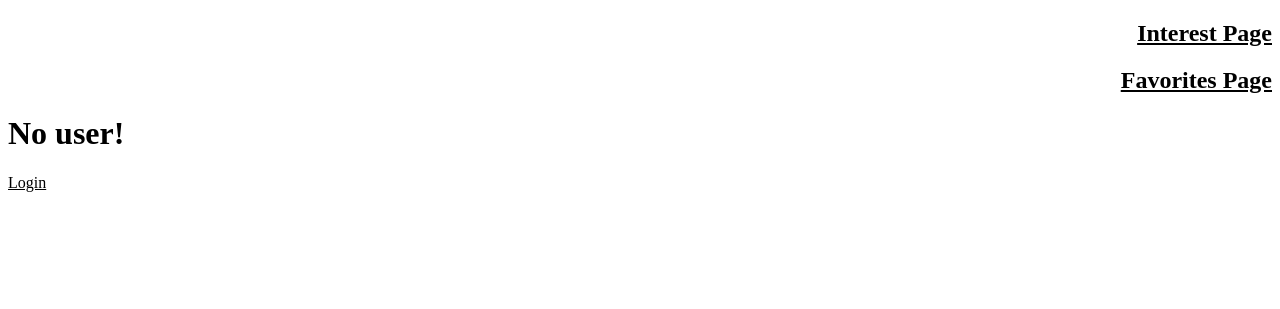
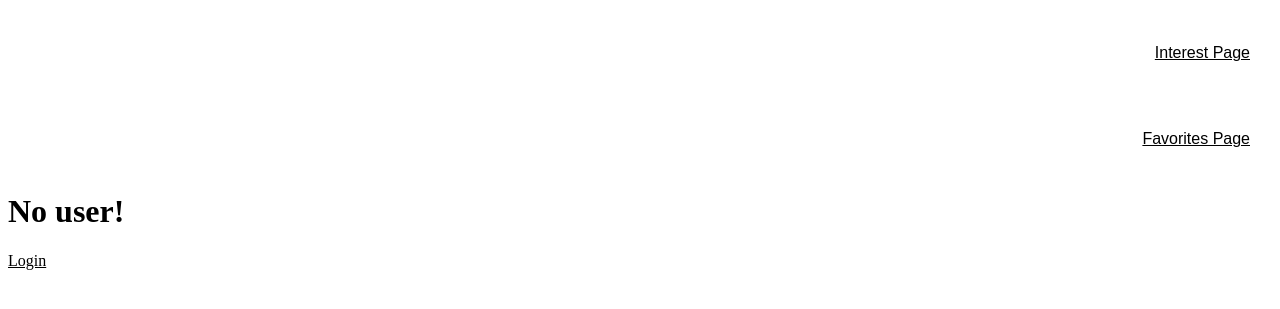
Before and after one commit to Jamielabed/Todo_project, a Python web app: template templates/content.html in a window 1280 px wide. Shown: the top 309 px of the page. Run offline with Jinja, Linux system fonts and the light colour scheme; the template is opened without the code that fills it: most values are stand-ins (such as "Sample title", 1, 10 or a date in 2020).

Commit message:
messing around w/ bgs in favs page

```diff
--- a/css/InterestPage.css
+++ b/css/InterestPage.css
@@ -6,9 +6,8 @@ body {
   color: black;
   font-size: 20px;
   font-family: 'Fascinate', cursive;
+}
 
-
-}
 #container{
   width: 50%;
   margin-left: 500px;
--- a/css/favorites.css
+++ b/css/favorites.css
@@ -69,7 +69,10 @@ body {
   background-repeat: no-repeat;
   color: black;
   font-size: 20px;
-font-family: 'Cormorant Garamond', serif;
+  font-family: 'Cormorant Garamond', serif;
+  height: 200px;
+  /*background-color: red; /* For browsers that do not support gradients */
+  background-image: linear-gradient(to bottom right, white, #EFE5DC); /*
 
 }
 a {
--- a/css/main.css
+++ b/css/main.css
@@ -82,3 +82,28 @@ td:hover .rest-info{
   display: inline-block;
   font-size: 12px;
 }
+
+.button {
+  background-color: white;
+  border: none;
+  color: white;
+  padding: 20px;
+  text-align: center;
+  text-decoration: none;
+  display: inline-block;
+  font-size: 16px;
+  margin: 4px 2px;
+  -webkit-transition-duration: 0.4s; /* Safari */
+  transition-duration: 0.4s;
+  cursor: pointer;
+}
+
+.buttonhover {
+  background-color: white;
+  color: black;
+}
+
+.button:hover {
+  background-color: #d0d6db;
+  color: white;
+}
--- a/templates/InterestPage.html
+++ b/templates/InterestPage.html
@@ -70,6 +70,7 @@
   <title>InterestPage</title>
   <!--<link rel="stylesheet" href="/css/InterestPage.css">-->
   <link href="https://fonts.googleapis.com/css?family=Fascinate&display=swap" rel="stylesheet">
+  <link href="https://fonts.googleapis.com/css?family=Barlow|Cormorant+Garamond|Nanum+Gothic&display=swap" rel="stylesheet">
 
 </head>
 
--- a/templates/content.html
+++ b/templates/content.html
@@ -4,8 +4,8 @@
     <meta charset="utf-8">
     <title>Main</title>
     <link rel="stylesheet" href="/css/main.css">
-    <h2 align="right"><a href="http://localhost:8080/AddInterest">Interest Page</a></h2>
-    <h2 align="right"><a href="http://localhost:8080/favorites">Favorites Page</a></h2>
+    <h2 align="right" class="buttonhover"><button class="button"><a href="http://localhost:8080/AddInterest">Interest Page</a></h2>
+    <h2 align="right"class="buttonhover"><button class="button"><a href="http://localhost:8080/favorites">Favorites Page</a></h2>
 
   </head>
   <body>
@@ -28,8 +28,6 @@
         </form>
         <br>
        <!--if food preferences != NONE -->
-
-
 
        <div class="flex-container">
          <table id="restaurants-table">
```
